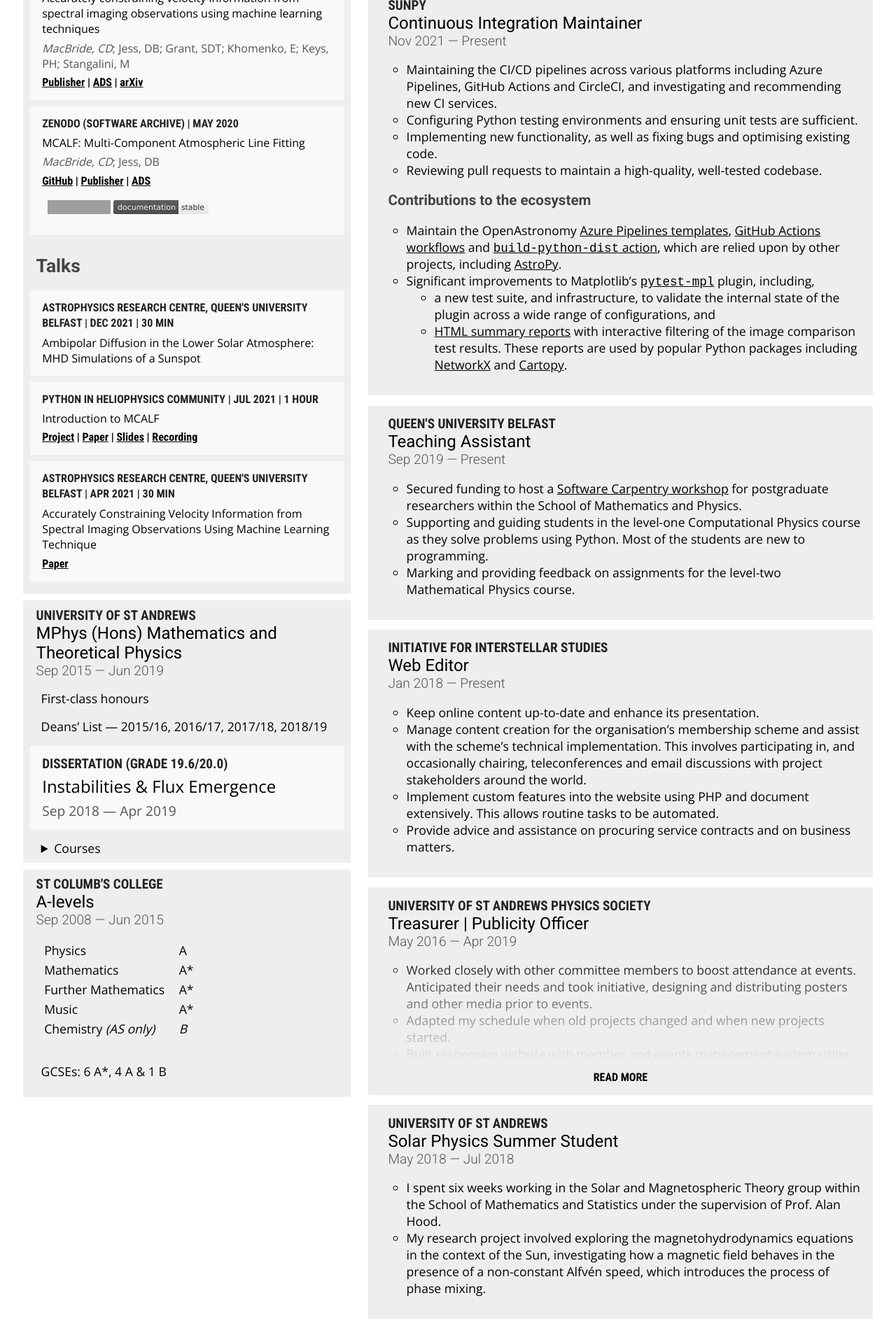
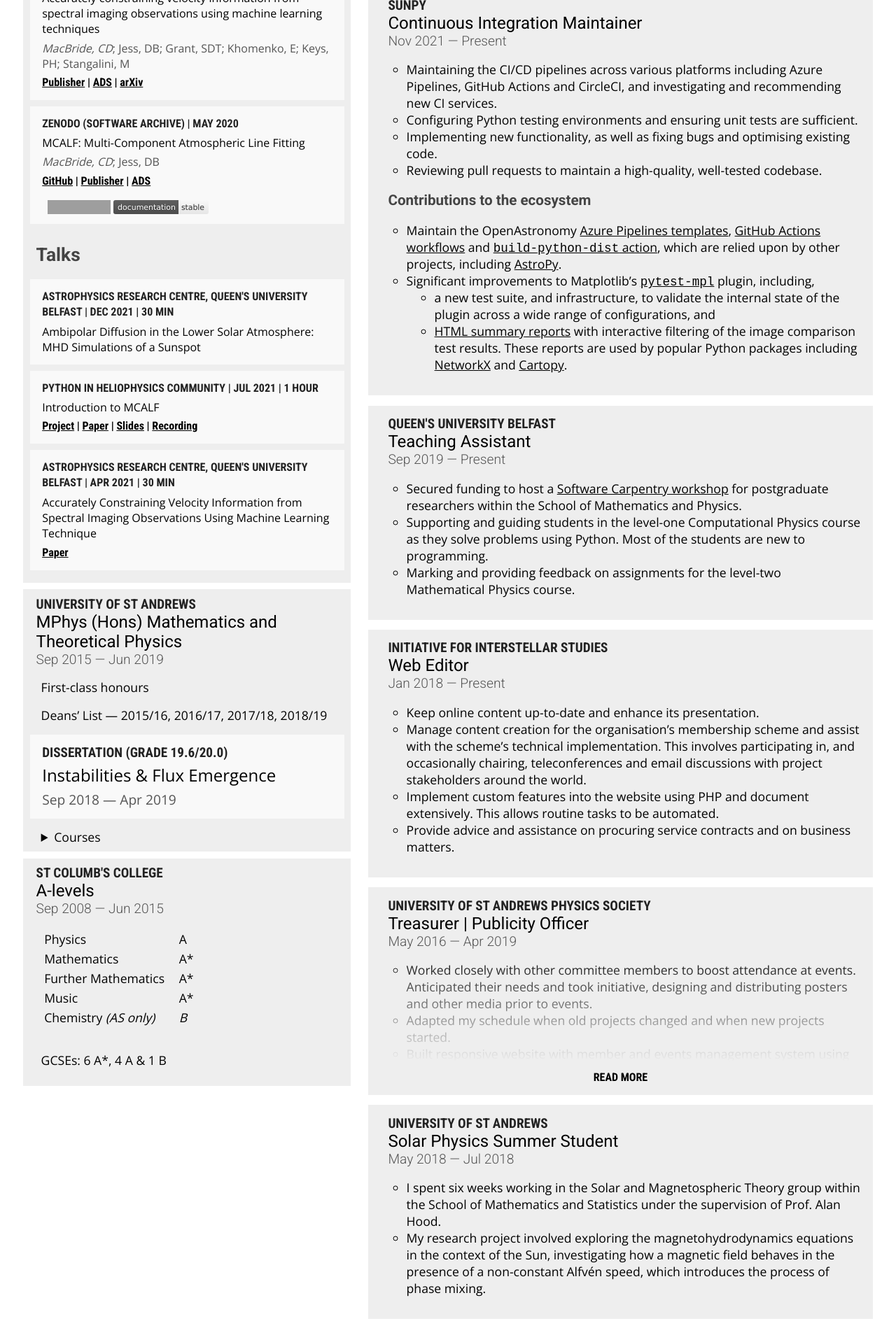
Before and after one commit to ConorMacBride/ConorMacBride.github.io, a Jekyll site: the page built from index.html, in a window 1280 px wide. Shown: the part 991-2889 px from the top of the page at 70% size. Built offline with Jekyll 4.4.1, drawn with Linux system fonts in a browser that asks for light colours; nearby versions of some CDN libraries; grey boxes are pictures that could not be loaded.

Commit message:
Improve publications CSS

```diff
--- a/_sass/main.scss
+++ b/_sass/main.scss
@@ -231,9 +231,15 @@
     font-size: 1.1rem;
     font-family: 'Open Sans', sans-serif;
 }
+section.publications div.description > p {
+    margin-bottom: 0;
+}
 
 section.entry a.toggle-expand.link {
     margin-top: 2%;
+}
+section.publications a.toggle-expand.link {
+    padding: 0;
 }
 
 figure img {
```
